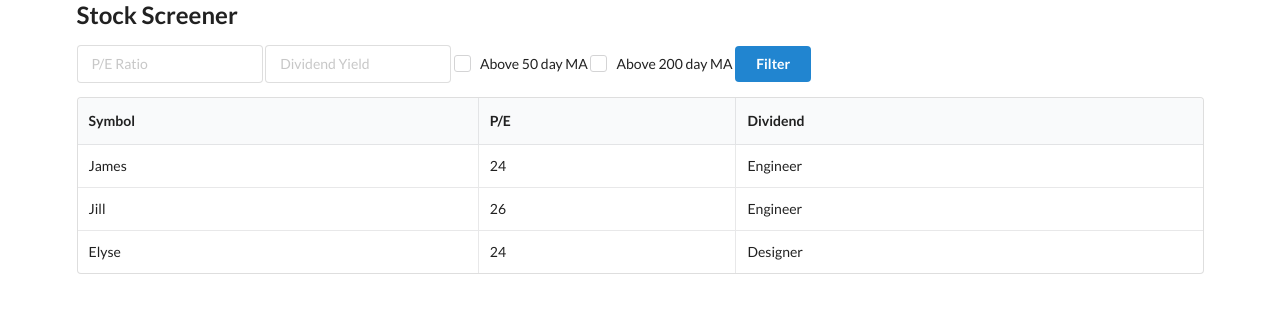
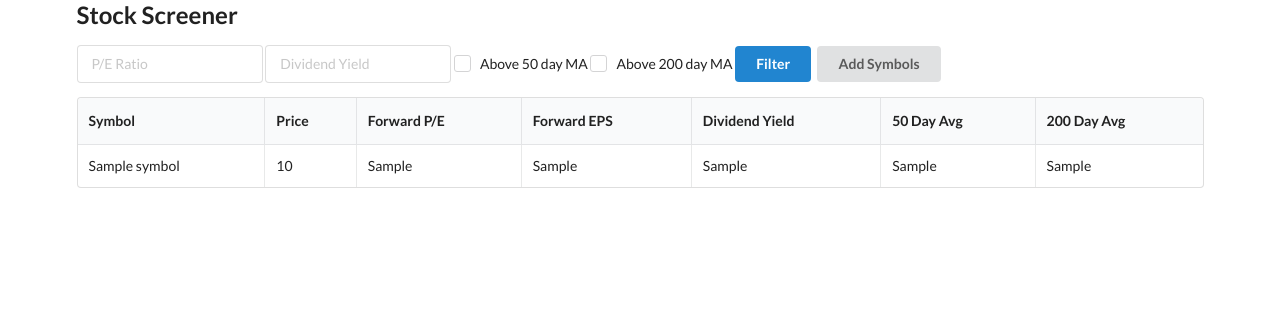
Before and after one commit to niteshb/tutorials.python.007.fastapi, a FastAPI app: template templates/home.html in a window 1280 px wide. Shown: the top 313 px of the page. Run offline with FastAPI, Linux system fonts and the light colour scheme; the template is opened without the code that fills it: most values are stand-ins (such as "Sample title", 1, 10 or a date in 2020); some libraries are stand-ins or nearby versions.

Commit message:
- home page populated from database - symbols added from a button on the home page   - a modal added to list symbols   - a javascript ajax 'POST' call to endpoint /stock is made for each stock

```diff
--- a/main.py
+++ b/main.py
@@ -24,15 +24,20 @@ app = FastAPI()
 templates = Jinja2Templates(directory="templates")
 
 @app.get("/")
-def home(request: Request):
+def home(
+        request: Request,
+        db: Session = Depends(get_db),
+    ):
     """
     display the stock screener dashboard / homepage
     """
+    stocks = db.query(Stock)
+
     return templates.TemplateResponse(
         "home.html",
         {
             "request": request,
-            "somevar": 2,
+            "stocks": stocks,
         },
     )
 
@@ -51,6 +56,7 @@ def fetch_stock_data(id: int):
 
     db.add(stock)
     db.commit()
+    print('    Data fetched from Yahoo!Finance and saved for', stock.symbol)
 
 @app.post("/stock")
 async def create_stock(
--- a/templates/home.html
+++ b/templates/home.html
@@ -18,31 +18,76 @@
   <button class="ui button primary">
     Filter
   </button>
+  <button class="ui button" onclick="showModal()">
+    Add Symbols
+  </button>
 
-
-<table class="ui celled table">
+  <table class="ui celled table">
     <thead>
-        <tr><th>Symbol</th><th>P/E</th><th>Dividend</th></tr>
+        <tr>
+          <th>Symbol</th>
+          <th>Price</th>
+          <th>Forward P/E</th>
+          <th>Forward EPS</th>
+          <th>Dividend Yield</th>
+          <th>50 Day Avg</th>
+          <th>200 Day Avg</th>
+        </tr>
     </thead>
     <tbody>
-        <!--{ % % }
-        { % % }-->
-      <tr>
-        <td data-label="Name">James</td>
-        <td data-label="Age">24</td>
-        <td data-label="Job">Engineer</td>
-      </tr>
-      <tr>
-        <td data-label="Name">Jill</td>
-        <td data-label="Age">26</td>
-        <td data-label="Job">Engineer</td>
-      </tr>
-      <tr>
-        <td data-label="Name">Elyse</td>
-        <td data-label="Age">24</td>
-        <td data-label="Job">Designer</td>
-      </tr>
+      {% for stock in stocks %}
+        <tr>
+          <td>{{ stock.symbol }}</td>
+          <td>{{ stock.price }}</td>
+          <td>{{ stock.forward_pe }}</td>
+          <td>{{ stock.forward_eps }}</td>
+          <td>{{ stock.dividend_yield }}</td>
+          <td>{{ stock.ma50 }}</td>
+          <td>{{ stock.ma200 }}</td>
+        </tr>
+      {% endfor %}
     </tbody>
   </table>
 
-{% endblock %}
+  <div class="ui modal">
+    <i class="close icon"></i>
+    <div class="header">Add stock symbol</div>
+    <div class="content">
+      <form class="ui form">
+        <div class="field">
+          <label>Enter Stock Symbol</label>
+          <textarea name="" id="symbols" cols="30" rows="10"></textarea>
+        </div>
+      </form>
+    </div>
+    <div class="actions">
+      <div id="save" class="ui positive right labeled icon button">
+        Add Symbols
+        <i class="plus icon"></i>
+      </div>
+    </div>
+  </div>
+  <script>
+    function showModal() {
+      $('.ui.modal').modal('show');
+    }
+    $(document).ready(function() {
+      $('#save').click( () => {
+        var symbols = $('#symbols').val();
+        console.log(symbols);
+        symbols = symbols.split('\n');
+        console.log(symbols);
+        for (var i=0;i<symbols.length;i++) {
+          console.log(symbols[i]);
+          $.ajax( {
+            url: '/stock',
+            type: 'POST',
+            contentType: 'application/json',
+            data: JSON.stringify({'symbol': symbols[i]}),
+            dataType: 'json'
+          })
+        }
+      });
+    });
+  </script>
+  {% endblock %}
--- a/templates/layout.html
+++ b/templates/layout.html
@@ -5,6 +5,8 @@
     <meta name="viewport" content="width=device-width, initial-scale=1.0">
     <link rel="stylesheet" href="https://cdn.jsdelivr.net/npm/semantic-ui@2.4.2/dist/semantic.min.css">
     <title>Stock Screener</title>
+    <script src="https://code.jquery.com/jquery-3.1.1.min.js" integrity="sha256-hVVnYaiADRTO2PzUGmuLJr8BLUSjGIZsDYGmIJLv2b8=" crossorigin="anonymous"></script>
+    <script src="https://cdn.jsdelivr.net/npm/semantic-ui@2.4.2/dist/semantic.min.js"></script>
 </head>
 <body>
     <div class="ui container">
@@ -18,7 +20,5 @@
         {% block content %}
         {% endblock %}
         </div>
-    <script src="https://code.jquery.com/jquery-3.1.1.min.js" integrity="sha256-hVVnYaiADRTO2PzUGmuLJr8BLUSjGIZsDYGmIJLv2b8=" crossorigin="anonymous"></script>
-    <script src="https://cdn.jsdelivr.net/npm/semantic-ui@2.4.2/dist/semantic.min.js"></script>
 </body>
 </html>
```
Also changed, not shown: sql_app.db (added).
